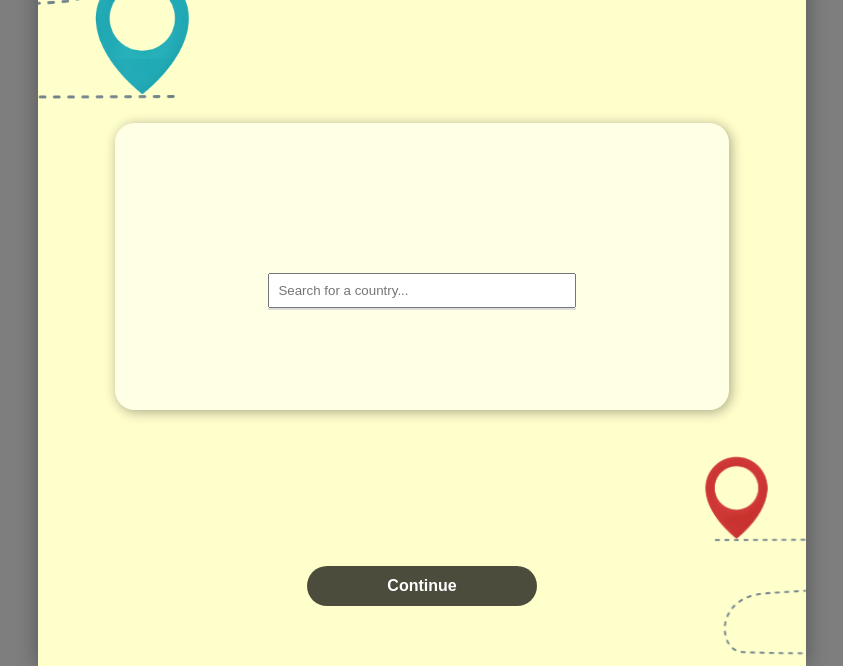
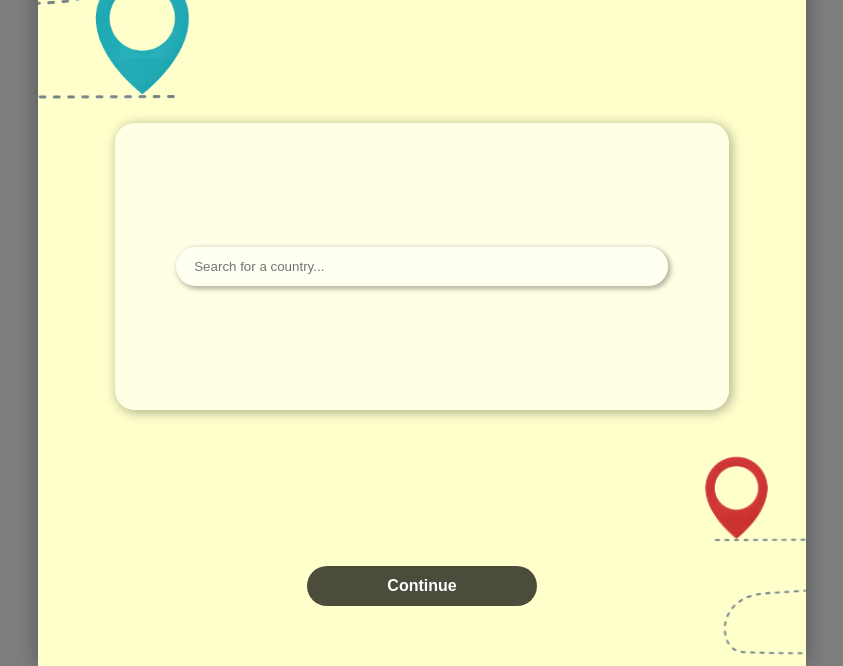
Before and after one commit to Mithula-cbw/WeatherBond, a plain HTML site: page initialize.html in a window 1280 px wide. Shown: the part 134-800 px from the top of the page, without its empty margins (218-1061 px from the left). Drawn offline with Linux system fonts and the light colour scheme.

Commit message:
select country input working

```diff
--- a/initialize.css
+++ b/initialize.css
@@ -139,28 +139,34 @@ body{
 }
 
 .my-input {
-    width: 50%;
-    margin-top: 150px;
-    padding: 8px;
+    width: 80%;
+    margin-top: 120px;
+    margin: auto;
+    padding: 12px 18px;
     box-sizing: border-box;
+    background-color: var(--white-200);
+    border: none;
+    box-shadow: 2px 2px 5px 1px var(--black-100);
+    border-radius: 20px;
 }
 
 .autocomplete-items {
-    border: 1px solid #ddd;
-    z-index: 99;
-    background-color: white;
-    max-height: 200px;
-    overflow-y: auto;
-    width: 50%;
+    z-index: 199;
+    background-color:var(--white-400);
+    max-height: 212px;
+    overflow-y: visible;
+    width: 70%;
 }
 
 .autocomplete-item {
     padding: 8px;
     cursor: pointer;
+    color: var(--black-400);
+    border-bottom: 1px solid rgba(159, 159, 159, 0.148);
 }
 
 .autocomplete-item:hover {
-    background-color: #ddd;
+    background-color: var(--white);
 }
 
 .location{
@@ -173,12 +179,14 @@ body{
 #location2{
     top: -12%;
     left: 20%;
+    animation: slide-in-left 2s ease-out;
 }
 
 #location1{
     width: 120px;
     bottom:-10px;
     right:20%;
+    animation: slide-in-right 2s ease-out;
 }
 
 @media (max-width: 1000px) {
@@ -199,6 +207,10 @@ body{
     #container{
        width: 100%;
     }
+
+    .my-input {
+        margin-top: 200px;
+    }
     .location{
         position: fixed;
         z-index: 120;
@@ -216,3 +228,25 @@ body{
         right:0;
     }
    }
+
+   @keyframes slide-in-left{
+    0%{
+        transform: translateX(-150%);
+        opacity: 0.2;
+    }
+    100%{
+        transform: translate(0);
+        opacity: 1;
+    }
+   }
+
+   @keyframes slide-in-right{
+    0%{
+        transform: translateX(150%);
+        opacity: 0.2;
+    }
+    100%{
+        transform: translate(0);
+        opacity: 1;
+    }
+   }
--- a/initialize.js
+++ b/initialize.js
@@ -106,7 +106,10 @@ async function fetchCities(query, countryCode) {
 
 function showCountryAutocomplete(countries) {
     countryAutocompleteList.innerHTML = ''; // Clear previous suggestions
-    countries.forEach(country => {
+    const maxResults = 5; // Maximum number of results to show
+
+    // Loop through the countries, but only display up to 10 results
+    countries.slice(0, maxResults).forEach(country => {
         const div = document.createElement('div');
         div.className = 'autocomplete-item';
         div.innerText = country.name;
@@ -121,6 +124,8 @@ function showCountryAutocomplete(countries) {
     });
 }
 
+
+
 function showCityAutocomplete(cities) {
     cityAutocompleteList.innerHTML = ''; // Clear previous suggestions
     cities.forEach(city => {
```
